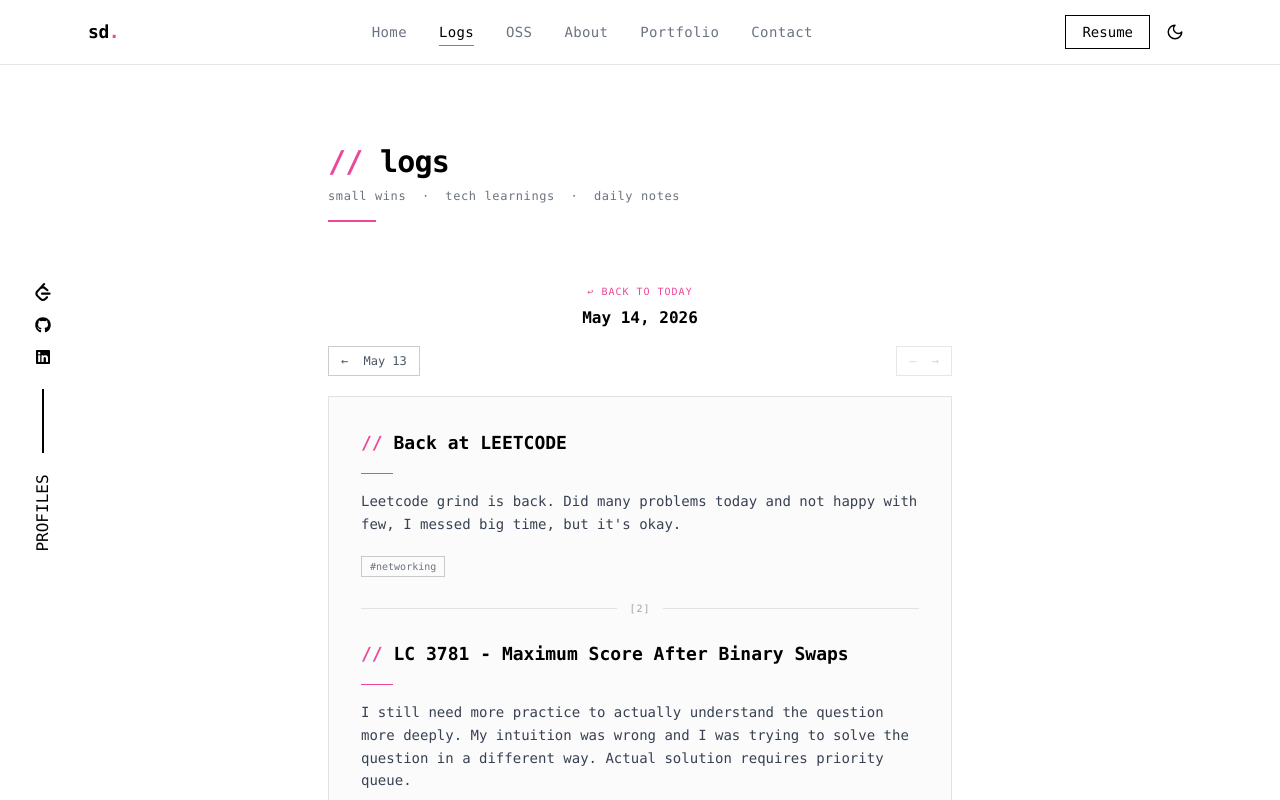
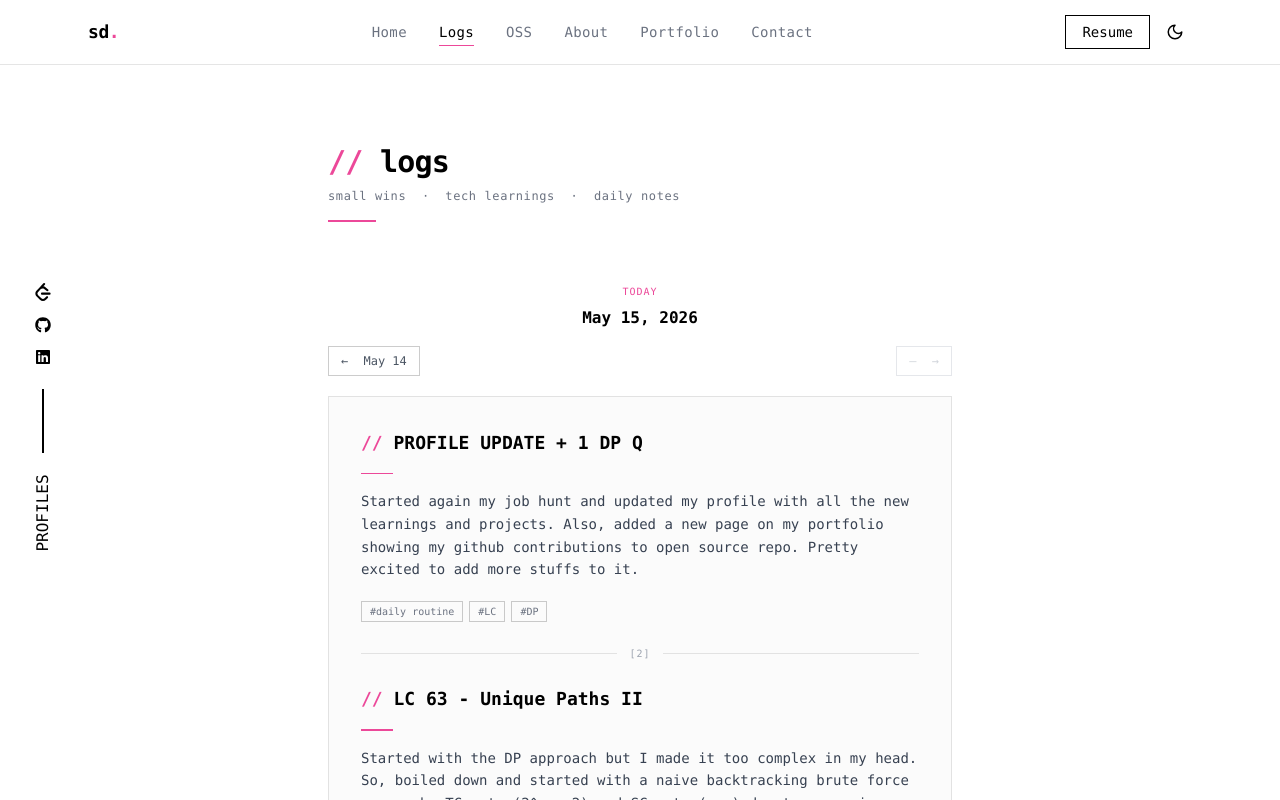
Before and after one commit to saniddhyaDubey/portfolio, a Next.js app: page /logs in a window 1280 px wide. Shown: the top 800 px of the page. Built offline with nearby package versions, Linux system fonts and the light colour scheme.

Commit message:
chore: logs for 05/15

```diff
--- a/src/data/logs.ts
+++ b/src/data/logs.ts
@@ -15,6 +15,18 @@ export type LogEntry = {
 };
 
 export const logs: LogEntry[] = [
+  {
+    "date": "2026-05-15",
+    "title": "PROFILE UPDATE + 1 DP Q",
+    "body": "Started again my job hunt and updated my profile with all the new learnings and projects. Also, added a new page on my portfolio showing my github contributions to open source repo. Pretty excited to add more stuffs to it.",
+    "tags": ["daily routine", "LC", "DP"],
+    "more": [
+      {
+        "title": "LC 63 - Unique Paths II",
+        "body": "Started with the DP approach but I made it too complex in my head. So, boiled down and started with a naive backtracking brute force approach. TC got o(2^m+n-2) and SC got o(m+n) due to recursion stack. Then, started with DP but again got confused. The key was to understand when to update. I was looping back in my head and making the same mistakes. Finally, wrote a clean 2D DP solution travelling from destination to source. At each cell, if it's an obstacle, dp[i][j]=0, else dp[i][j] = dp[i+1][j]+dp[i][j+1]. This was a good question to understand how to deal with obstacles in DP questions.",
+      }
+    ]
+  },
   {
     "date": "2026-05-14",
     "title": "Back at LEETCODE",
```
